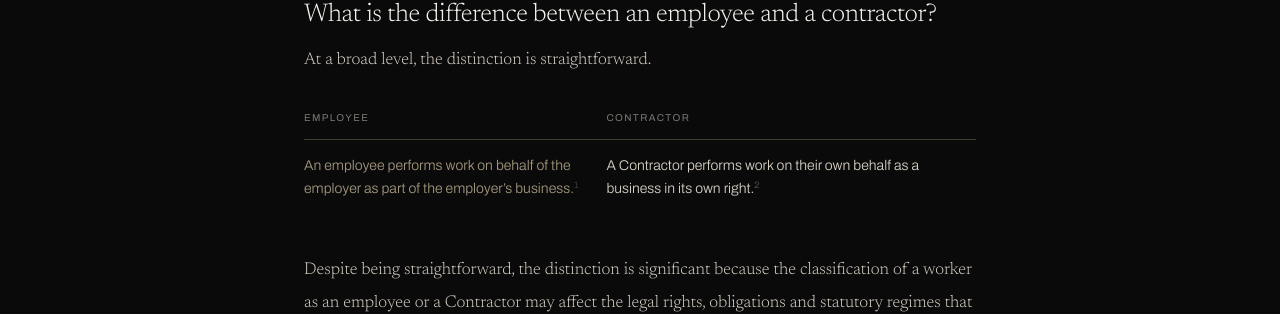
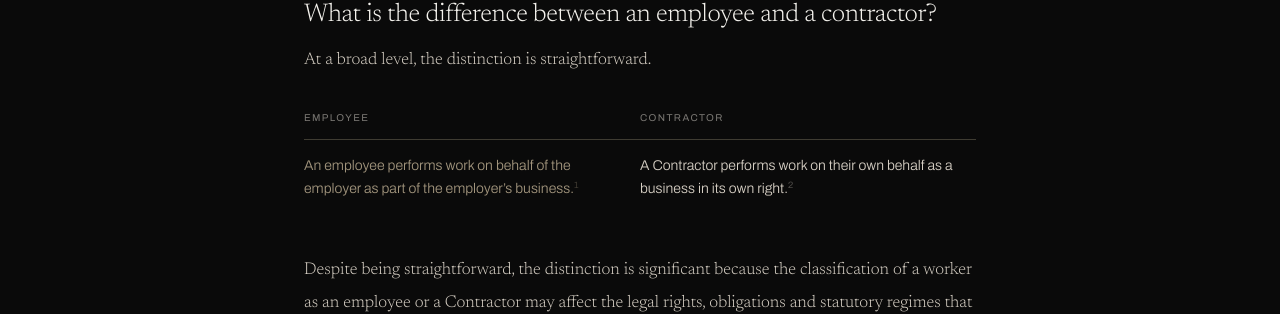
Before and after one commit to Syn-axe/solid-guacamole, a Jekyll site: the page built from _articles/independent-contractor-vs-employee.md, in a window 1280 px wide and 1400 px high, scrolled down 1655 px. Shown: the part 146-460 px from the top of the window. Built offline with Jekyll 4.4.1, drawn with Linux system fonts in a browser that asks for light colours.

Commit message:
Update article.html

```diff
--- a/_layouts/article.html
+++ b/_layouts/article.html
@@ -331,6 +331,7 @@
     /* ─── TABLE ─── */
     .article-body table {
       width: 100%;
+      table-layout: fixed;
       border-collapse: collapse;
       margin: 2rem 0 2.5rem;
       font-family: 'Archivo', sans-serif;
@@ -349,6 +350,7 @@
       opacity: 0.5;
       padding: 0 1rem 0.75rem 0;
       text-align: left;
+      width: 50%;
     }
 
     .article-body td {
@@ -365,7 +367,7 @@
     .article-body td:first-child {
       color: var(--signal);
       opacity: 0.8;
-      width: 45%;
+      width: 50%;
     }
 
     /* ─── BLOCKQUOTE ─── */
```
